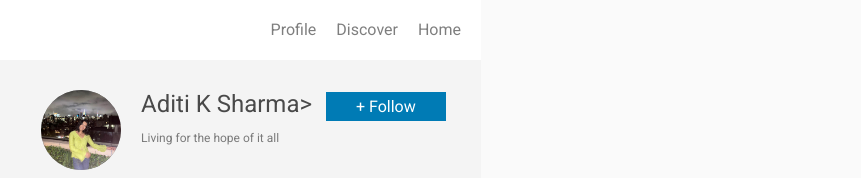
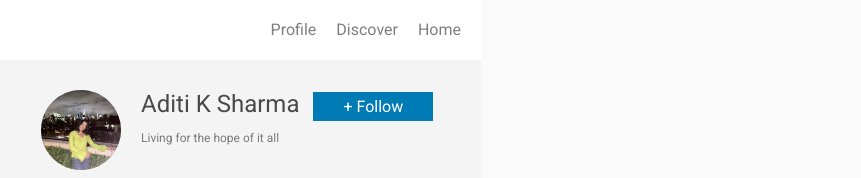
Before and after one commit to aditiksharma/aditiksharma.github.io, a plain HTML site: page homeworks/hw3/index.html in a window 1280 px wide. Shown: the top 178 px of the page, without its empty margins (409-1270 px from the left). Drawn offline with Linux system fonts and the light colour scheme.

Commit message:
finished hw3

```diff
--- a/homeworks/hw3/index.html
+++ b/homeworks/hw3/index.html
@@ -19,7 +19,7 @@
 		<div id="header">
 			<div id="profile-pic"><img src="assets/img/ny.png" /></div>
 			<div id="information">
-				<div id="username">Aditi K Sharma></div>
+				<div id="username">Aditi K Sharma</div>
 				<div id="follow-button">+ Follow</div>
 				<div id="about">
 					Living for the hope of it all
```
